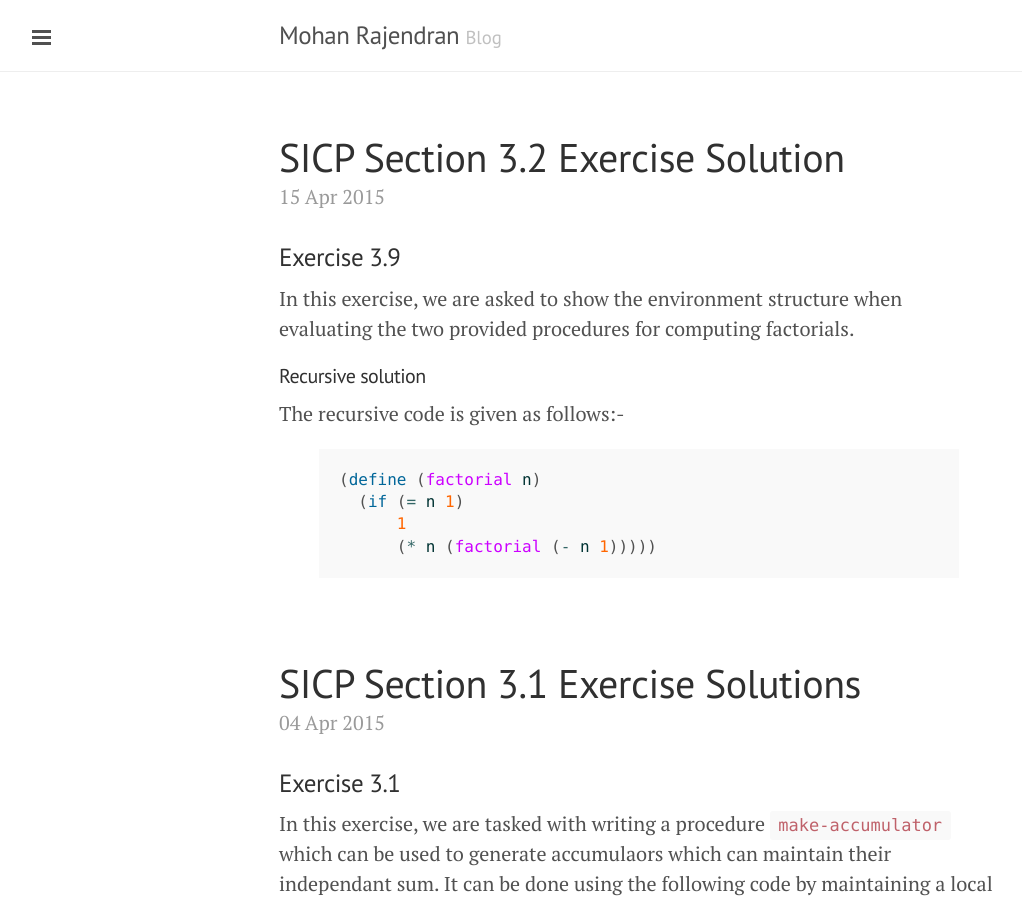
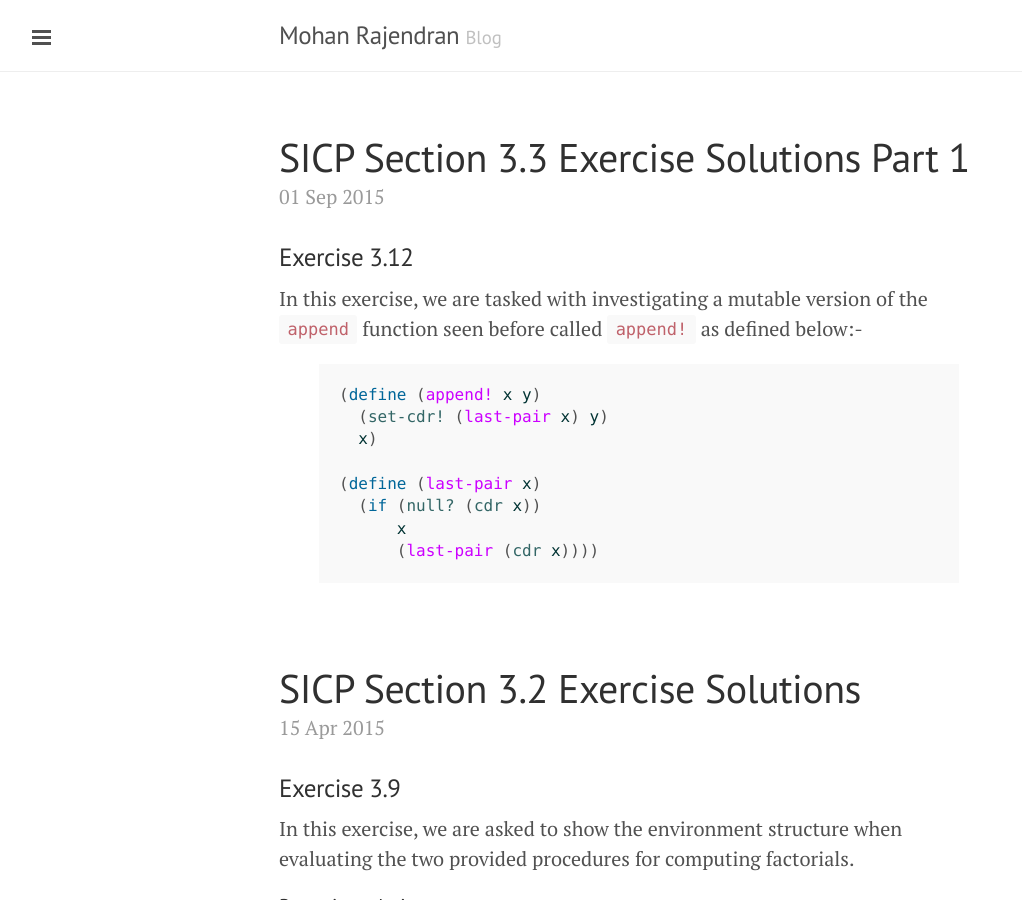
Before and after one commit to mohanrajendran/mohanrajendran.github.io, a Jekyll site: the page built from index.html, in a window 1280 px wide and 900 px high. Shown: the whole window, without its empty margins (1-1023 px from the left). Built offline with Jekyll 4.4.1, drawn with Linux system fonts in a browser that asks for light colours; the list of posts is cut into pages by our own code; some of the changed text lies outside the part shown.

Commit message:
Until exercise 3.12

```diff
--- a/_posts/2015-04-15-SICPSolution3_2Pt1.md
+++ b/_posts/2015-04-15-SICPSolution3_2Pt1.md
@@ -2,7 +2,7 @@
 layout: post
 category: [SICP, Solutions]
 post_no: 39
-title: "SICP Section 3.2 Exercise Solution"
+title: "SICP Section 3.2 Exercise Solutions"
 submenu:
    - { hook: "Exercise3_9", title: "Exercise 3.9" }
    - { hook: "Exercise3_10", title: "Exercise 3.10" }
--- /dev/null
+++ b/_posts/2015-09-01-SICPSolution3_3Pt1.md
@@ -0,0 +1,72 @@
+---
+layout: post
+category: [SICP, Solutions]
+post_no: 41
+title: "SICP Section 3.3 Exercise Solutions Part 1"
+submenu:
+   - { hook: "Exercise 3_12", title: "Exercise 3.12" }
+---
+
+### Exercise 3.12<a name="Exercise3_12">&nbsp;</a>
+
+In this exercise, we are tasked with investigating a mutable version of the `append` function seen before called `append!` as defined below:-
+
+
+{% highlight scheme %}
+(define (append! x y)
+  (set-cdr! (last-pair x) y)
+  x)
+
+(define (last-pair x)
+  (if (null? (cdr x))
+      x
+      (last-pair (cdr x))))
+{% endhighlight %}
+
+<!--excerpt-->
+
+The problem is set up by calling the following:-
+
+{% highlight scheme %}
+(define x (list 'a 'b))
+(define y (list 'c 'd))
+(define z (append x y))
+
+z
+; (a b c d)
+{% endhighlight %}
+
+Appending by definition makes a copy of the first argument and appends the existing second argument to the end of this copied list. Thus, the box and pointer diagram at this point is as follows:-
+
+<center>
+<img src="/images/Ex3_12_Step1.svg" alt="After defining z" width="500"/>
+</center>
+
+Next, we are told to call `(cdr x)`. As can be seen from the box and pointer diagram, we expect to see `(b)` since the original list is not modified. This can be verified by the following code:-
+
+{% highlight scheme %}
+(cdr x)
+; (b)
+{% endhighlight %}
+
+Next, we set things up using the new code:-
+
+{% highlight language %}
+(define w (append! x y))
+
+w
+; (a b c d)
+{% endhighlight %}
+
+This appends in-place and thus modifies its arguments. The box and pointer diagram changes as follows:-
+
+<center>
+<img src="/images/Ex3_12_Step2.svg" alt="After defining w" width="500"/>
+</center>
+
+This modifies the value of `x` as well. Thus, calling `(cdr x)` at this point should yield `(b c d)`. Let us verify this:-
+
+{% highlight scheme %}
+(cdr x)
+; (b c d)
+{% endhighlight %}
```
Also changed, not shown: images/Ex3_12_Step1.svg (added), images/Ex3_12_Step2.svg (added).
